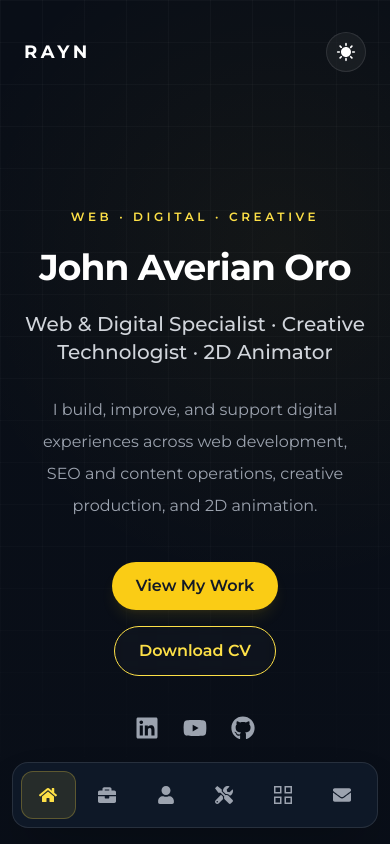
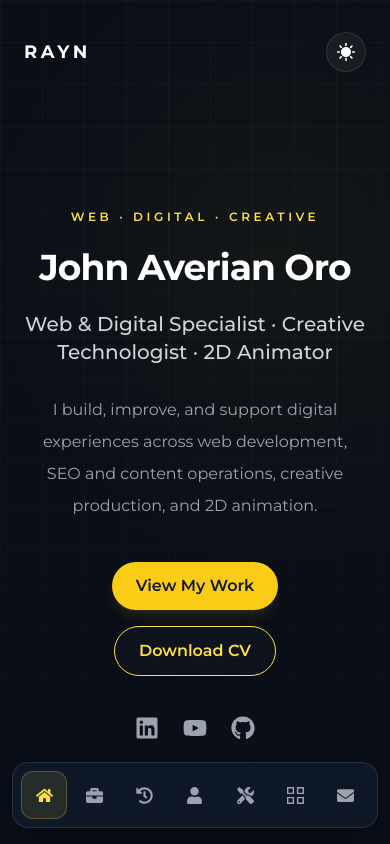
Before and after one commit to RaynGH/new-portfolio-main, a React (Create React App) app: page / in a window 390 px wide. Shown: the top 844 px of the page. Built offline with nearby package versions, Linux system fonts and the light colour scheme.

Commit message:
Add Experience to Mark 1 mobile dock

```diff
--- a/src/Components/BottomDock.jsx
+++ b/src/Components/BottomDock.jsx
@@ -3,6 +3,7 @@ import {
   FaBriefcase,
   FaEnvelope,
   FaHome,
+  FaHistory,
   FaTools,
   FaUser,
 } from 'react-icons/fa';
@@ -11,6 +12,7 @@ import { GrProjects } from 'react-icons/gr';
 const ITEMS = [
   { id: 'home', icon: FaHome, label: 'Home' },
   { id: 'clients', icon: FaBriefcase, label: 'Client Work' },
+  { id: 'experience', icon: FaHistory, label: 'Experience' },
   { id: 'about', icon: FaUser, label: 'About' },
   { id: 'skills', icon: FaTools, label: 'Skills' },
   { id: 'projects', icon: GrProjects, label: 'Projects' },
@@ -54,10 +56,10 @@ function BottomDock() {
 
   return (
     <nav
-      className="fixed bottom-4 left-1/2 z-50 w-[calc(100%-1.5rem)] max-w-md -translate-x-1/2 rounded-2xl border border-gray-200/80 bg-white/85 px-2 py-2 shadow-2xl backdrop-blur-xl lg:hidden dark:border-white/10 dark:bg-[#101a2a]/90"
+      className="fixed bottom-4 left-1/2 z-50 w-[calc(100%-1.5rem)] max-w-lg -translate-x-1/2 rounded-2xl border border-gray-200/80 bg-white/85 px-2 py-2 shadow-2xl backdrop-blur-xl lg:hidden dark:border-white/10 dark:bg-[#101a2a]/90"
       aria-label="Mobile portfolio navigation"
     >
-      <ul className="grid grid-cols-6 gap-1">
+      <ul className="grid grid-cols-7 gap-1">
         {ITEMS.map(({ id, icon: Icon, label }) => {
           const isActive = active === id;
 
@@ -68,15 +70,15 @@ function BottomDock() {
                 onClick={() => goTo(id)}
                 aria-label={label}
                 aria-current={isActive ? 'location' : undefined}
-                className={`relative flex min-h-12 w-full flex-col items-center justify-center rounded-xl border px-1 transition-all duration-200 focus:outline-none focus-visible:ring-2 focus-visible:ring-green-500 dark:focus-visible:ring-yellow-300 ${
+                className={`relative flex min-h-12 w-full flex-col items-center justify-center rounded-xl border px-0.5 transition-all duration-200 focus:outline-none focus-visible:ring-2 focus-visible:ring-green-500 dark:focus-visible:ring-yellow-300 ${
                   isActive
                     ? 'border-green-500/25 bg-green-50 text-green-600 dark:border-yellow-300/25 dark:bg-yellow-300/10 dark:text-yellow-300'
                     : 'border-transparent text-gray-500 hover:bg-green-50 hover:text-green-600 dark:text-gray-400 dark:hover:bg-yellow-300/10 dark:hover:text-yellow-300'
                 }`}
               >
-                <Icon className="h-[18px] w-[18px]" />
-                <span className="mt-1 hidden text-[9px] font-medium leading-none xs:block sm:text-[10px]">
-                  {label === 'Client Work' ? 'Clients' : label}
+                <Icon className="h-[17px] w-[17px]" />
+                <span className="mt-1 hidden text-[8px] font-medium leading-none sm:block sm:text-[9px]">
+                  {label === 'Client Work' ? 'Clients' : label === 'Experience' ? 'Career' : label}
                 </span>
               </button>
             </li>
```
